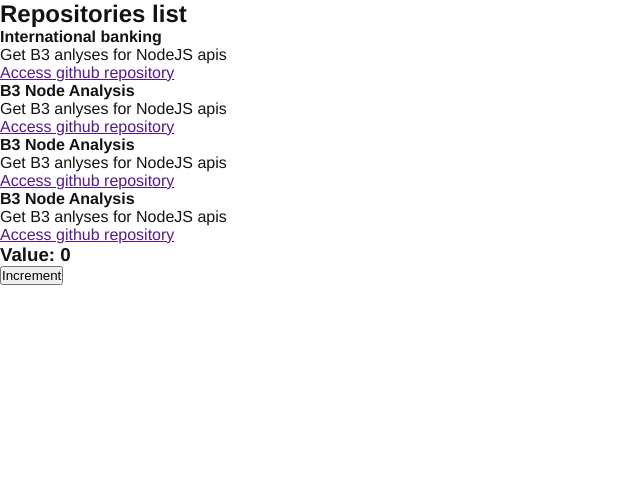
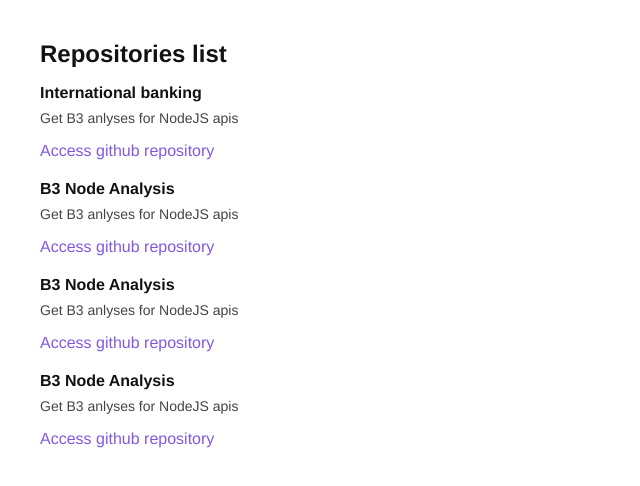
Before and after one commit to Rocketseat-Study-Repositories/ignite2021-github-explorer, a React app: page / in a window 1280 px wide. Shown: the top 486 px of the page, without its empty margins (0-640 px from the left). Built offline with nearby package versions, Linux system fonts and the light colour scheme.

Commit message:
Created styles for repository lists

```diff
--- a/src/App.jsx
+++ b/src/App.jsx
@@ -1,12 +1,8 @@
-import { Counter } from './components/Counter';
 import { RepositoryList } from './components/RepositoryList';
 import './styles/global.scss';
 
 export function App() {
   return (
-    <>
-      <RepositoryList />
-      <Counter />
-    </>
+    <RepositoryList />
   );
 }
--- a/src/components/Counter.jsx
+++ /dev/null
@@ -1,18 +0,0 @@
-import { useState } from 'react';
-
-export function Counter() {
-  const [counter, setCounter] = useState(0);
-
-  const increment = () =>  {
-    setCounter(counter + 1);
-  }
-
-  return (
-    <div>
-      <h3>Value: {counter} </h3>
-      <button type="button" onClick={increment}>
-        Increment
-      </button>
-    </div>
-  );
-}
--- a/src/components/RepositoryList.jsx
+++ b/src/components/RepositoryList.jsx
@@ -1,4 +1,5 @@
 import { RepositoryItem } from "./RepositoryItem";
+import '../styles/repositories.scss';
 
 export function RepositoryList() {
   return(
--- /dev/null
+++ b/src/styles/repositories.scss
@@ -0,0 +1,30 @@
+section.repository-list {
+  margin: 40px;
+
+  h1 {
+    margin-bottom: 16px;
+  }
+
+  ul {
+    list-style: none;
+
+    li {
+      & + li {
+        margin-top: 20px;
+      }
+
+      p {
+        font-size: 14px;
+        color: #444;
+        margin-top: 8px;
+      }
+
+      a {
+        display: inline-block;
+        margin-top: 16px;
+        text-decoration: none;
+        color: #8257e6;
+      }
+    }
+  }
+}
```
